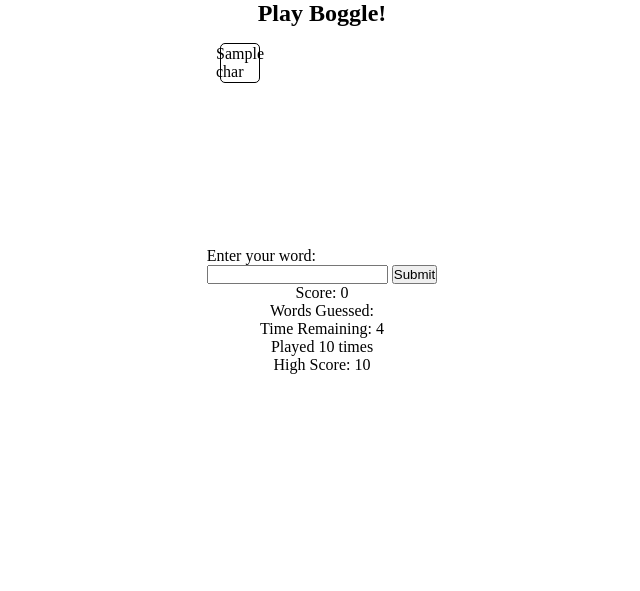
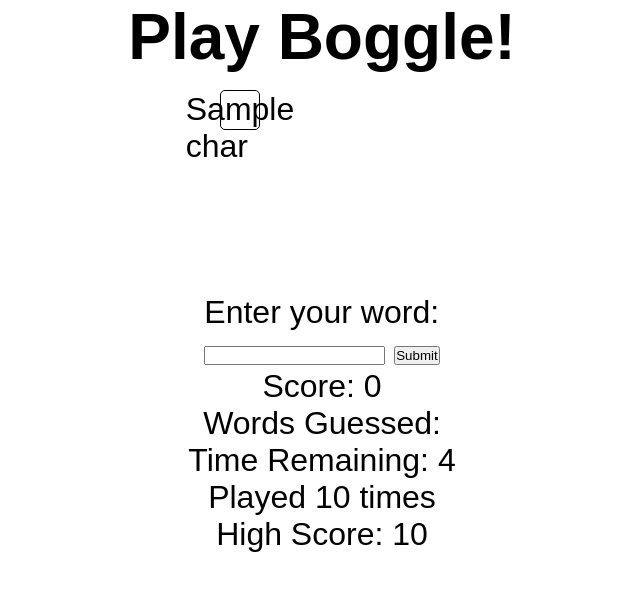
Before and after one commit to andreamartz/sb-19-5-flask-boggle, a Flask app: template templates/board.html in a window 1280 px wide. Shown: the top 591 px of the page, without its empty margins (318-958 px from the left). Run offline with Flask 2, Linux system fonts and the light colour scheme; the template is opened without the code that fills it: most values are stand-ins (such as "Sample title", 1, 10 or a date in 2020); parts of the project's set-up code (start-up, migrations or seed data) failed here and were passed over.

Commit message:
Style the body and h1

```diff
--- a/static/app.css
+++ b/static/app.css
@@ -6,7 +6,13 @@
   box-sizing: border-box;
 }
 
-.title {
+body {
+  font-size: 2rem;
+  font-family: Arial, sans-serif;
+}
+
+h1, .title {
+  font-size: 4rem;
   text-align: center;
   margin-bottom: 1rem;
 }
```
